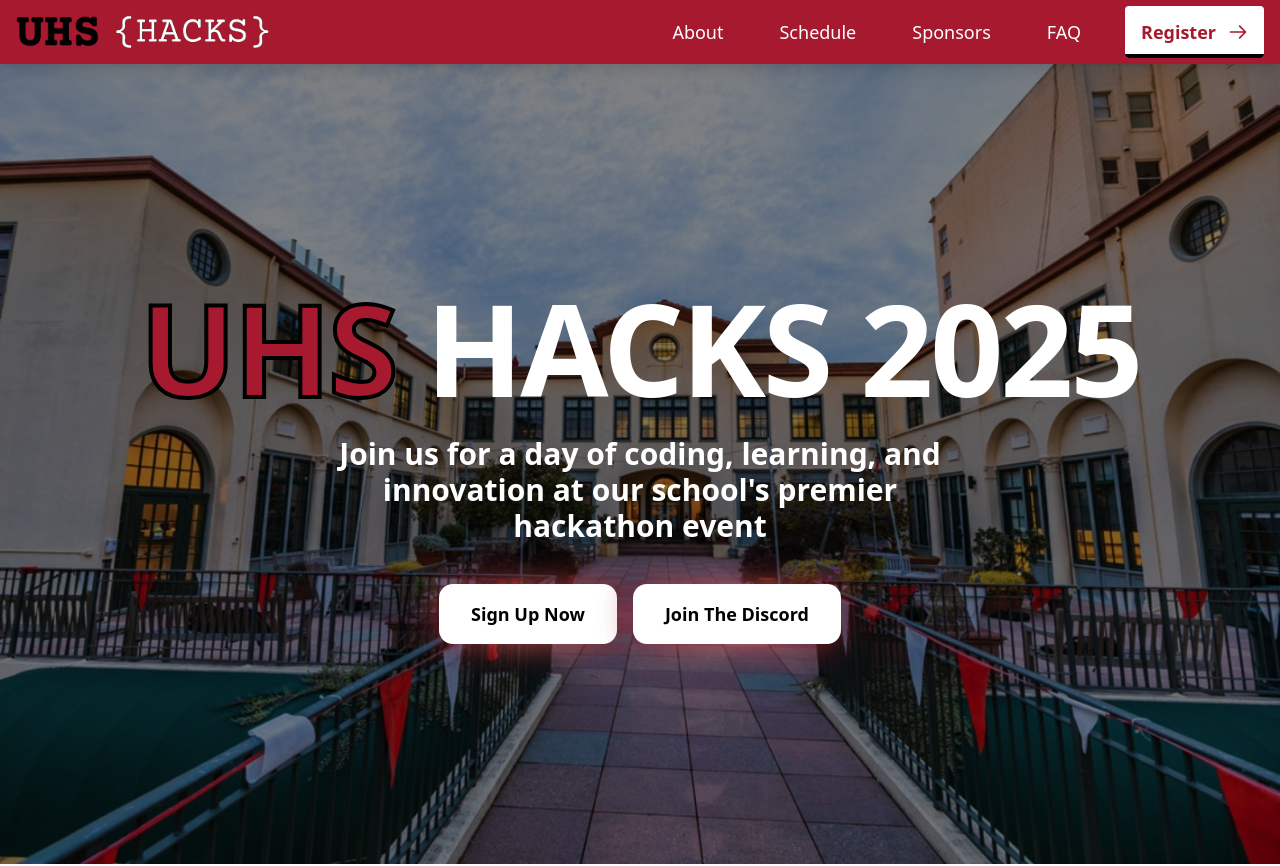
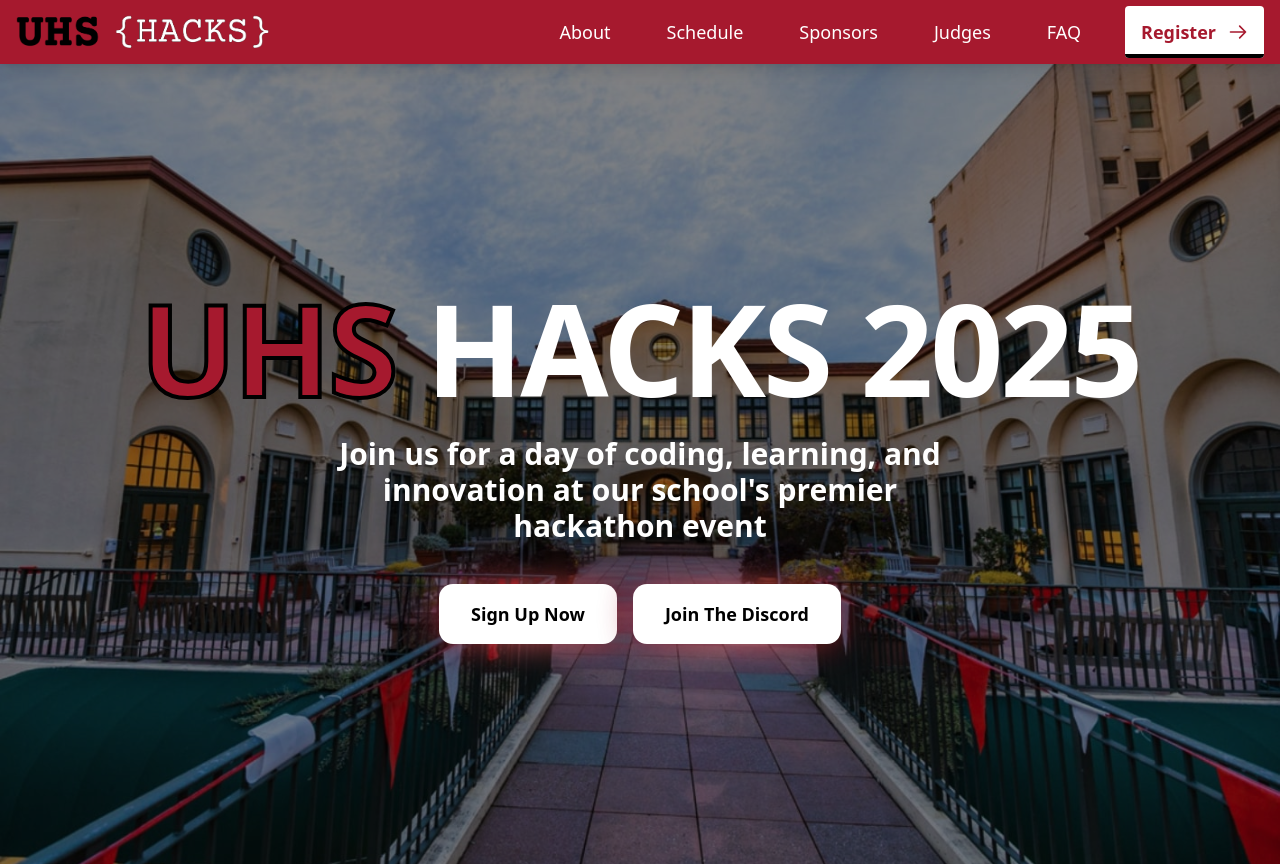
Before and after one commit to jacob-s-codes/uhshacks, a Next.js app: page / in a window 1280 px wide. Shown: the top 866 px of the page. Built offline with nearby package versions, Linux system fonts and the light colour scheme.

Commit message:
added judges section

```diff
--- a/src/app/HomeClient.tsx
+++ b/src/app/HomeClient.tsx
@@ -1,4 +1,4 @@
-import  Link from 'next/link'
+import Link from 'next/link'
 import React from 'react'
 import AccordionDemo from './components/Accoridion'
 import CryptoText from './components/CryptoTextOnce'
@@ -343,6 +343,22 @@ const HomeClient = () => {
         </div>
       </div>
 
+      <div className='pt-36 bg-white sm:px-6 lg:px-8 px-4' id="judges">
+
+        <div className='max-w-7xl mx-auto'>
+          <h2 className='text-center lg:text-5xl text-4xl font-black'>JUDGES</h2>
+          <hr className='mb-8 mt-1 border-2 border-black' />
+          {/* <div className='grid grid-cols-1 xl:grid-cols-2 lg:grid-cols-2 gap-8 gap-y-12 place-items-center'> */}
+          <div className='text-center'>
+            <p className='text-xl'>Coming soon!</p>
+
+
+          </div>
+
+
+        </div>
+      </div>
+
 
 
       <div className='py-36 bg-white sm:px-6 lg:px-8 px-4' id="FAQ">
--- a/src/app/components/Navbar.tsx
+++ b/src/app/components/Navbar.tsx
@@ -20,7 +20,7 @@ const Navbar = () => {
                     </div>
 
                     {/* Desktop Navigation */}
-                    <div className="hidden md:flex items-center space-x-8 text-lg">
+                    <div className="hidden md:flex items-center lg:space-x-8 space-x-2 text-lg">
                         <Link href="#about" onClick={(e) => {
                             e.preventDefault();
                             document.querySelector('#about')?.scrollIntoView({behavior:'smooth'});
@@ -34,6 +34,10 @@ const Navbar = () => {
                             e.preventDefault();
                             document.querySelector('#sponsors')?.scrollIntoView({behavior:'smooth'});
                         }} className="hover:text-black hover:bg-red-200 rounded-lg px-3 py-2 font-medium transition-colors duration-300">Sponsors</Link>
+                        <Link href="#judges" onClick={(e) => {
+                            e.preventDefault();
+                            document.querySelector('#judges')?.scrollIntoView({behavior:'smooth'});
+                        }} className="hover:text-black hover:bg-red-200 rounded-lg px-3 py-2 font-medium transition-colors duration-300">Judges</Link>
                         <Link href="#FAQ" onClick={(e) => {
                             e.preventDefault();
                             document.querySelector('#FAQ')?.scrollIntoView({behavior:'smooth'});
@@ -60,7 +64,7 @@ const Navbar = () => {
 
             {/* Mobile Navigation with animation */}
             <div
-                className={`md:hidden overflow-hidden transition-all duration-300 ease-in-out ${isMenuOpen ? 'max-h-64 opacity-100' : 'max-h-0 opacity-0'}`}
+                className={`md:hidden overflow-hidden transition-all duration-300 ease-in-out ${isMenuOpen ? 'max-h-72 opacity-100' : 'max-h-0 opacity-0'}`}
             >
                 <hr className={`text-black border-1 border-black transition-opacity duration-300 ${isMenuOpen ? 'opacity-100' : 'opacity-0'}`}/>
                 <div className="px-2 pt-2 pb-3 space-y-1 sm:px-3">
@@ -75,16 +79,21 @@ const Navbar = () => {
                         document.querySelector('#schedule')?.scrollIntoView({behavior:'smooth'});
                         setIsMenuOpen(false);
                     }} className="block text-white hover:text-black hover:bg-white px-3 py-2 font-medium transition-colors duration-300">Schedule</Link>
+                    <Link href="#judges" onClick={(e) => {
+                        e.preventDefault();
+                        document.querySelector('#judges')?.scrollIntoView({behavior:'smooth'});
+                        setIsMenuOpen(false);
+                    }} className="block text-white hover:text-black hover:bg-white px-3 py-2 font-medium transition-colors duration-300">Judges</Link>
+                    <Link href="#sponsors" onClick={(e) => {
+                        e.preventDefault();
+                        document.querySelector('#sponsors')?.scrollIntoView({behavior:'smooth'});
+                        setIsMenuOpen(false);
+                    }} className="block text-white hover:bg-white hover:text-black px-3 py-2 font-medium transition-colors duration-300">Sponsors</Link>
                     <Link href="#faq" onClick={(e) => {
                         e.preventDefault();
                         document.querySelector('#FAQ')?.scrollIntoView({behavior:'smooth'});
                         setIsMenuOpen(false);
                     }} className="block text-white hover:text-black hover:bg-white px-3 py-2 font-medium transition-colors duration-300">FAQ</Link>
-                    <Link href="#sponsors" onClick={(e) => {
-                        e.preventDefault();
-                        document.querySelector('#sponsors')?.scrollIntoView({behavior:'smooth'});
-                        setIsMenuOpen(false);
-                    }} className="block text-white hover:bg-white hover:text-black px-3 py-2 font-medium transition-colors duration-300">Sponsors</Link>
                     <Registerbtn/>
                 </div>
             </div>
```
